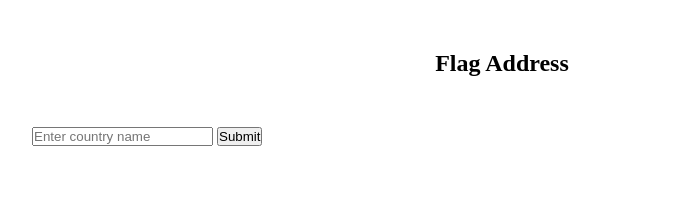
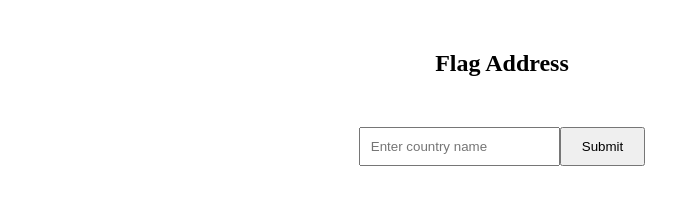
Before and after one commit to Ponzona/custom_element, a website: page index.html in a window 1280 px wide. Shown: the whole page, without its empty margins (138-814 px from the left). Drawn offline with Linux system fonts and the light colour scheme.

Commit message:
add styles for form

```diff
--- a/bundle/bundle.css
+++ b/bundle/bundle.css
@@ -30,10 +30,26 @@ h1 {
   text-align: center;
   margin-bottom: 50px;
 }
+form {
+  display: -webkit-box;
+  display: -ms-flexbox;
+  display: flex;
+  -webkit-box-pack: center;
+      -ms-flex-pack: center;
+          justify-content: center;
+  font-size: 30px;
+}
+form input {
+  padding: 10px;
+}
+form button {
+  padding: 10px 20px;
+}
 .addresses {
   display: -webkit-box;
   display: -ms-flexbox;
   display: flex;
   -ms-flex-wrap: wrap;
       flex-wrap: wrap;
+  margin-top: 50px;
 }
--- a/styles/index.less
+++ b/styles/index.less
@@ -7,7 +7,22 @@ h1 {
 	margin-bottom: 50px;
 }
 
+form {
+	display: flex;
+	justify-content: center;
+	font-size: 30px;
+
+	input {
+		padding: 10px;
+	}
+
+	button {
+		padding: 10px 20px;
+	}
+}
+
 .addresses {
 	display: flex;
 	flex-wrap: wrap;
+	margin-top: 50px;
 }
```
